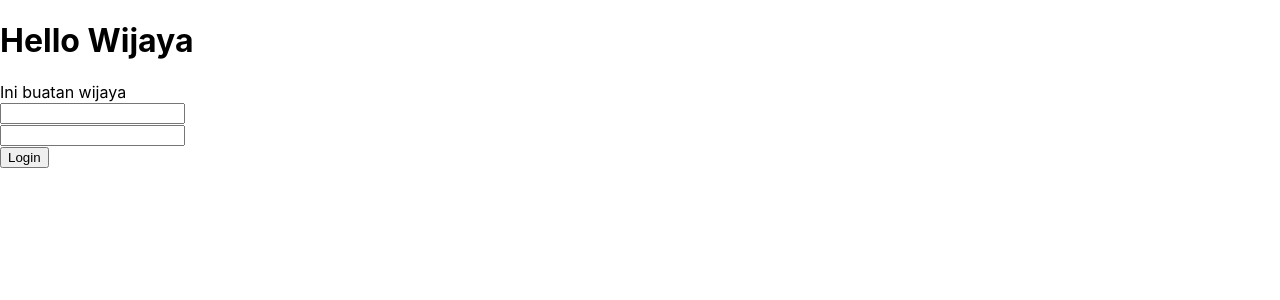
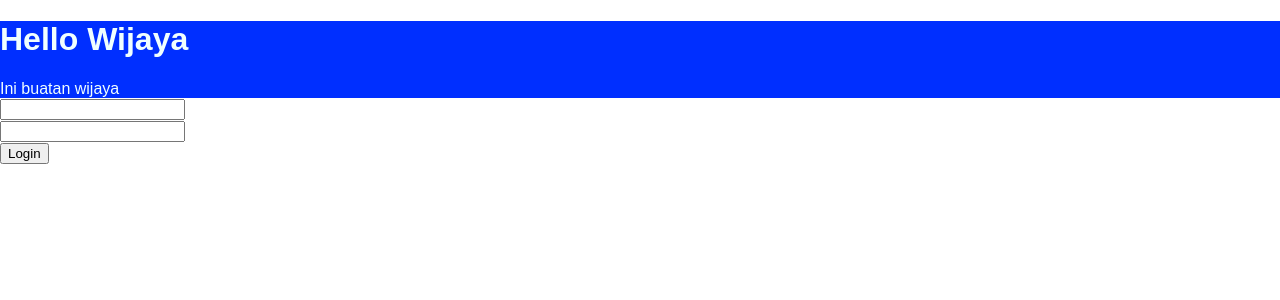
Before and after one commit to Wijayaac/react-js-basic, a React (Create React App) app: page / in a window 1280 px wide. Shown: the top 300 px of the page. Built offline with nearby package versions, Linux system fonts and the light colour scheme.

Commit message:
css in react js

```diff
--- a/src/component/Header.js
+++ b/src/component/Header.js
@@ -1,4 +1,5 @@
 import React, { Component } from 'react';
+import styles from './mystyles.module.css';
 
 class Header extends Component {
     // eslint-disable-next-line no-useless-constructor
@@ -8,7 +9,7 @@ class Header extends Component {
 
     render() {
         return (
-            <div>
+            <div className={styles.header} >
                 <h1>{this.props.title}</h1>
                 <span>{this.props.subTitle}</span>
             </div>
--- /dev/null
+++ b/src/component/mystyles.module.css
@@ -0,0 +1,5 @@
+.header {
+  background-color: rgb(0, 47, 255);
+  color: azure;
+  font-family: Arial, Helvetica, sans-serif;
+}
--- /dev/null
+++ b/src/component/styles.js
@@ -0,0 +1,5 @@
+export default {
+    backgroundColor: 'pink',
+    color: 'blue',
+    fontFamily: 'sans-serif'
+}
```
